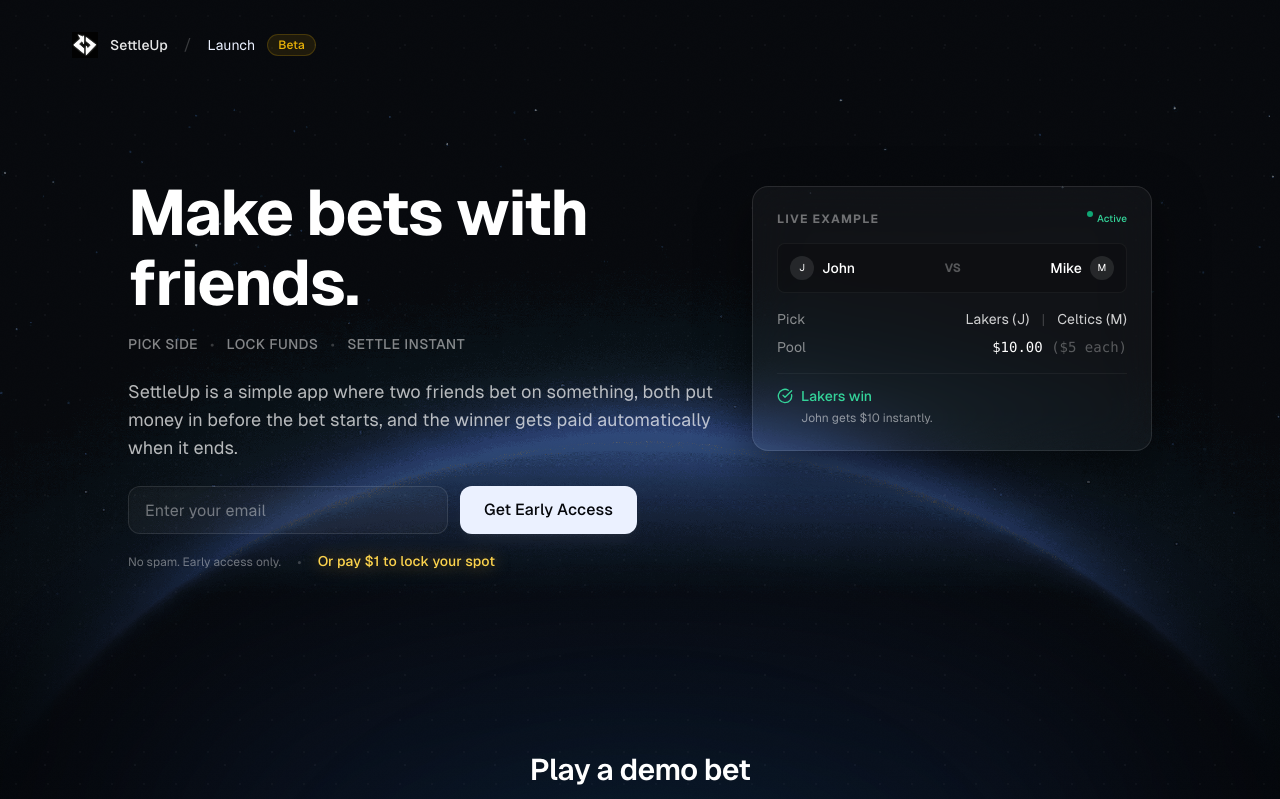
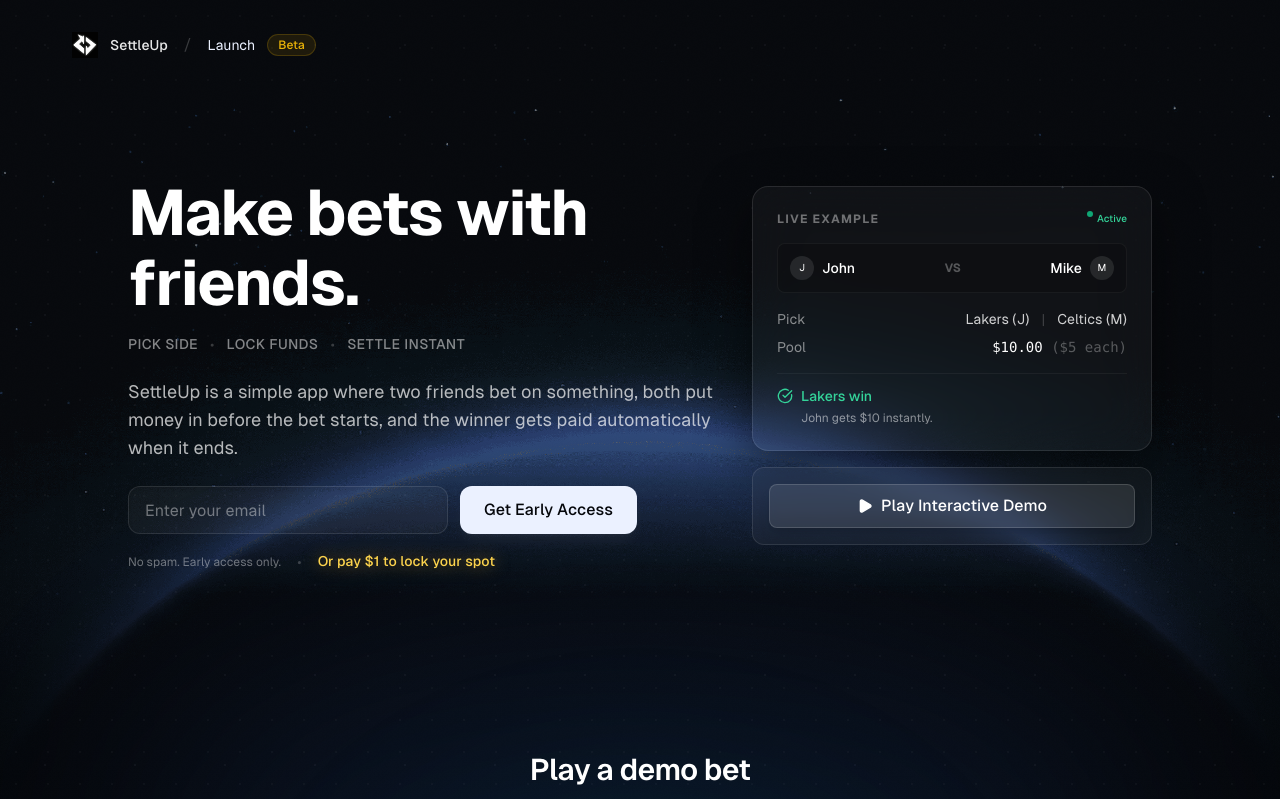
Before and after one commit to Blessan-Alex/prediction-app, a Next.js app: page / in a window 1280 px wide. Shown: the top 799 px of the page. Built offline with nearby package versions, Linux system fonts and the light colour scheme.

Commit message:
landing page v2.0

```diff
--- a/components/HeroTop.tsx
+++ b/components/HeroTop.tsx
@@ -245,6 +245,19 @@ export function HeroTop() {
               </div>
             </div>
 
+            {/* 2. Separate Play Demo Card */}
+            <div className="rounded-xl border border-white/10 bg-white/[0.04] backdrop-blur-md p-4 text-center">
+              <Button
+                type="button"
+                size="md"
+                onClick={scrollToDemo}
+                className="w-full h-11 rounded-lg bg-white/10 hover:bg-white/15 text-white border border-white/15 hover:border-white/25 transition shadow-lg flex items-center justify-center gap-2"
+              >
+                <Play className="w-4 h-4 fill-white" />
+                Play Interactive Demo
+              </Button>
+            </div>
+
 
           </motion.div>
         </div>
```
